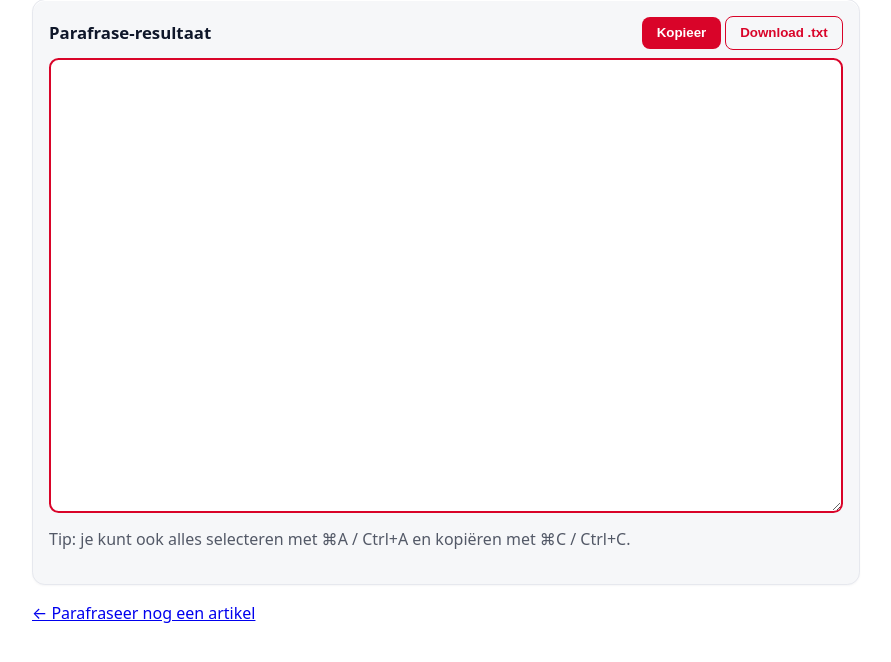
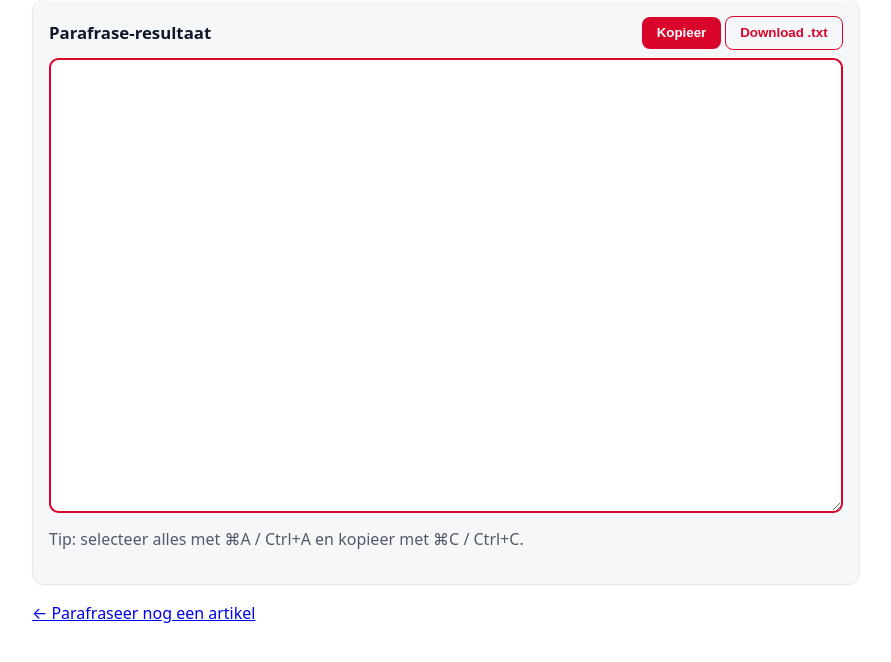
Before and after one commit to azalerts/azalerts-bot, a Flask app: template templates/az_result.html in a window 1280 px wide. Shown: the part 87-749 px from the top of the page, without its empty margins (194-1085 px from the left). Run offline with Flask 3, Linux system fonts and the light colour scheme; the template is opened without the code that fills it, so the values that code supplies are empty; some libraries are stand-ins or nearby versions.

Commit message:
Update az_result.html

```diff
--- a/templates/az_result.html
+++ b/templates/az_result.html
@@ -36,7 +36,7 @@
       <!-- Kopieerbaar blok met behoud van alinea's -->
       <textarea id="resultBox" rows="22" aria-label="Parafraseerde tekst">{{ output_text }}</textarea>
 
-      <p class="hint">Tip: je kunt ook alles selecteren met ⌘A / Ctrl+A en kopiëren met ⌘C / Ctrl+C.</p>
+      <p class="hint">Tip: selecteer alles met ⌘A / Ctrl+A en kopieer met ⌘C / Ctrl+C.</p>
     </section>
 
     <p class="backlink"><a href="/">← Parafraseer nog een artikel</a></p>
```
